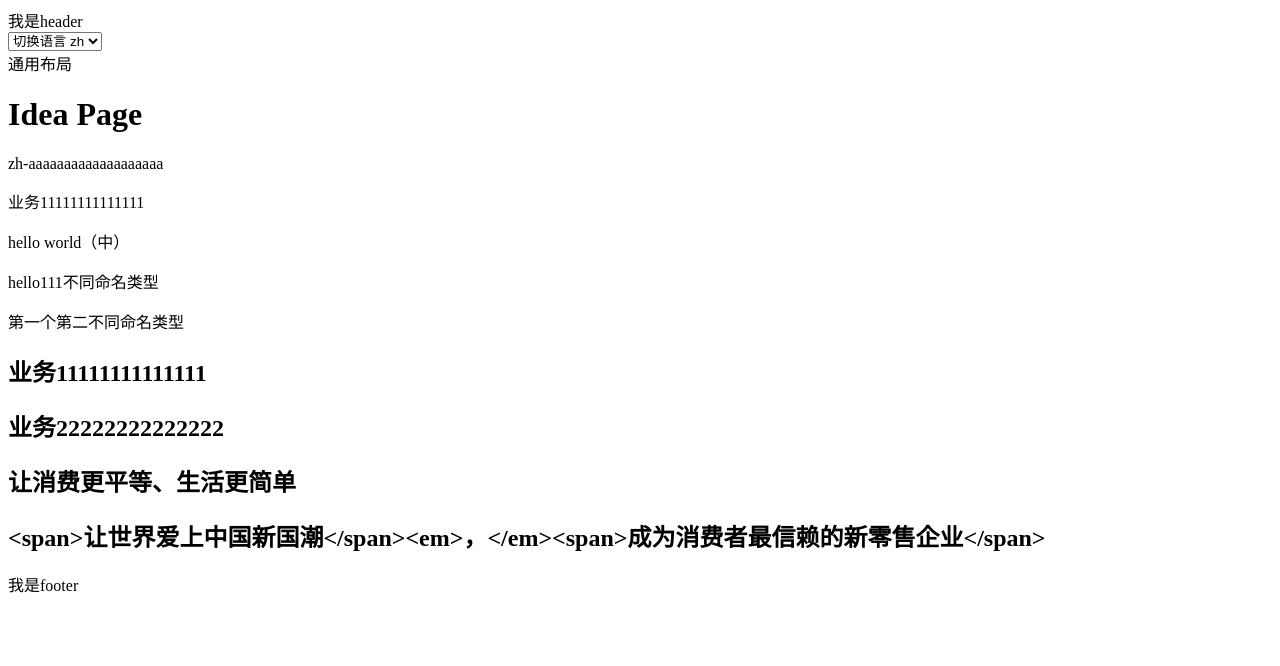
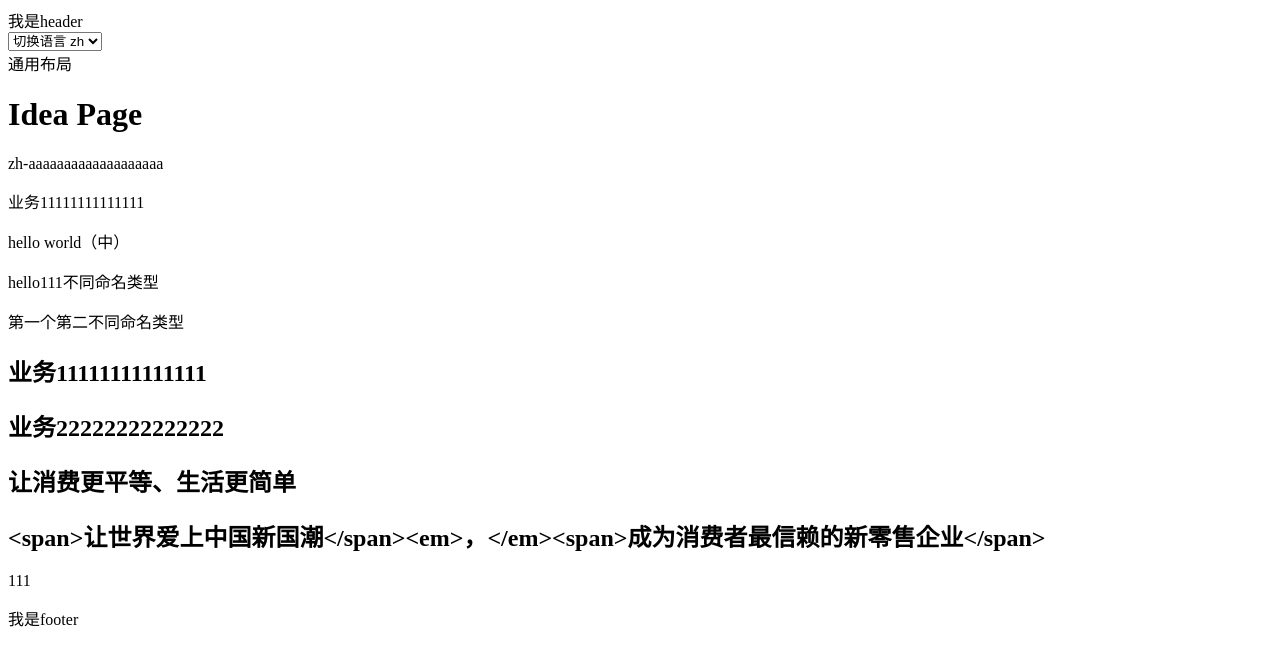
Before and after one commit to iwesion/Nust3-app, a Nuxt app: page /idea in a window 1280 px wide. Shown: the top 666 px of the page. Built offline with nearby package versions, Linux system fonts and the light colour scheme.

Commit message:
no message

```diff
--- /dev/null
+++ b/locales/home.ts
@@ -0,0 +1,11 @@
+/*
+ * @Author: wesion
+ * @Date: 2022-10-28 16:54:26
+ * @LastEditTime: 2022-10-28 16:54:56
+ * @Description:
+ */
+export default{
+    title:"111",
+    desc:"2222"
+
+}
--- a/locales/zh.ts
+++ b/locales/zh.ts
@@ -1,9 +1,10 @@
 /*
  * @Author: wesion
  * @Date: 2022-10-27 15:38:48
- * @LastEditTime: 2022-10-28 10:59:11
+ * @LastEditTime: 2022-10-28 16:55:44
  * @Description:
  */
+import home from '~/locales/home'
 export default {
     title: "秉持“坚守底线”的原则",
     desc: "守住底线，才能守住我们的良知，企业才有最起码的根基。我们始终坚持“品质优先，消费者权益优先”的最高原则，要做为消费者多说一句话、多争一分利的合格企业。",
@@ -43,6 +44,7 @@ export default {
       },
       customMessage2: {
         title:'{0}{1}不同命名类型'
-       }
+       },
+       testHomeMode:home
 
 }
--- a/pages/idea.vue
+++ b/pages/idea.vue
@@ -1,7 +1,7 @@
 <!--
  * @Author: wesion
  * @Date: 2022-10-27 16:22:33
- * @LastEditTime: 2022-10-28 11:11:27
+ * @LastEditTime: 2022-10-28 16:58:20
  * @Description:
 -->
 <template>
@@ -22,6 +22,7 @@
     <p v-for="content in $tm('ideaMode.missionData')">
         <h2>{{ $rt(content.desc) }}</h2>
     </p>
+    <p>{{$t(("testHomeMode.title"))}}</p>
     <!-- *   <template v-for="content in $tm('contents')">
      *     <h2>{{ $rt(content.title) }}</h2>
      *     <p v-for="paragraph in content.paragraphs">
--- a/pages/index.vue
+++ b/pages/index.vue
@@ -6,7 +6,7 @@
         <br/>
         <NuxtLink to="/detail">Go Detail Page</NuxtLink>
         <br/>
-        <NuxtLink to="/user-admin/99">Go User Page</NuxtLink>
+        <NuxtLink to="/user-admin/dd">Go User Page</NuxtLink>
         <br/>
         <NuxtLink to="/about">Go About</NuxtLink>
         <br/>
```
